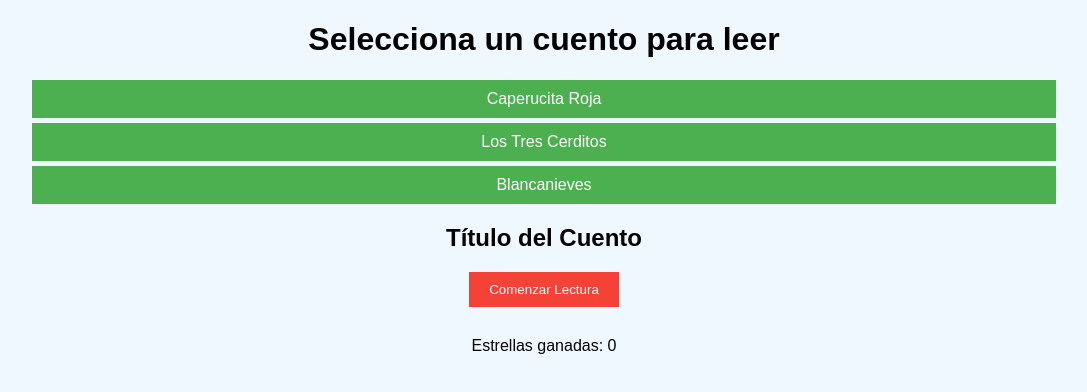
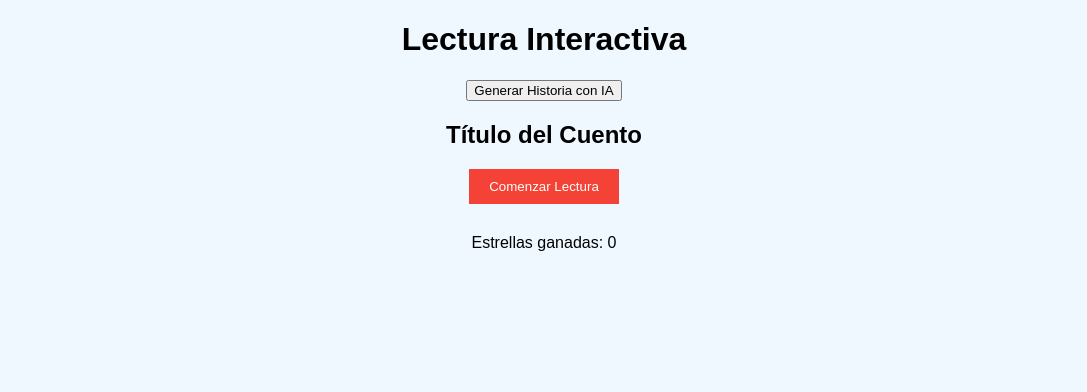
Before and after one commit to gaxupin/interactive-reading-app, a plain HTML site: page index.html in a window 1280 px wide. Shown: the whole page, without its empty margins (96-1183 px from the left). Drawn offline with Linux system fonts and the light colour scheme.

Commit message:
Update index.html

```diff
--- a/index.html
+++ b/index.html
@@ -3,17 +3,13 @@
 <head>
     <meta charset="UTF-8">
     <meta name="viewport" content="width=device-width, initial-scale=1.0">
-    <title>Lectura Interactiva</title>
+    <title>Lectura Interactiva con IA</title>
     <link rel="stylesheet" href="style.css">
 </head>
 <body>
     <div class="container">
-        <h1>Selecciona un cuento para leer</h1>
-        <ul id="libros">
-            <li>Caperucita Roja</li>
-            <li>Los Tres Cerditos</li>
-            <li>Blancanieves</li>
-        </ul>
+        <h1>Lectura Interactiva</h1>
+        <button id="generate-story">Generar Historia con IA</button>
 
         <div id="lector">
             <h2 id="titulo-cuento">Título del Cuento</h2>
```
